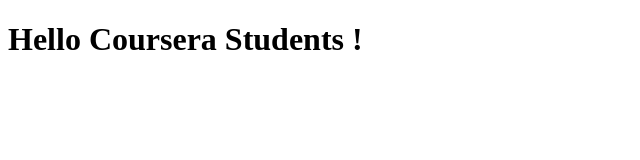
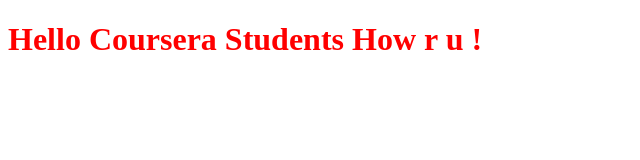
Before and after one commit to riteshbathwal/coursera-angular1, a plain HTML site: page index.html in a window 1280 px wide. Shown: the whole page, without its empty margins (0-640 px from the left). Drawn offline with Linux system fonts and the light colour scheme.

Commit message:
Next Stage of Changes

```diff
--- a/index.html
+++ b/index.html
@@ -5,6 +5,6 @@
         <title>Hello Coursera</title>
     </head>
     <body>
-        <h1>Hello Coursera Students !</h1>
+        <h1 style="color:red">Hello Coursera Students How r u    !</h1>
     </body>
 </html>
```
